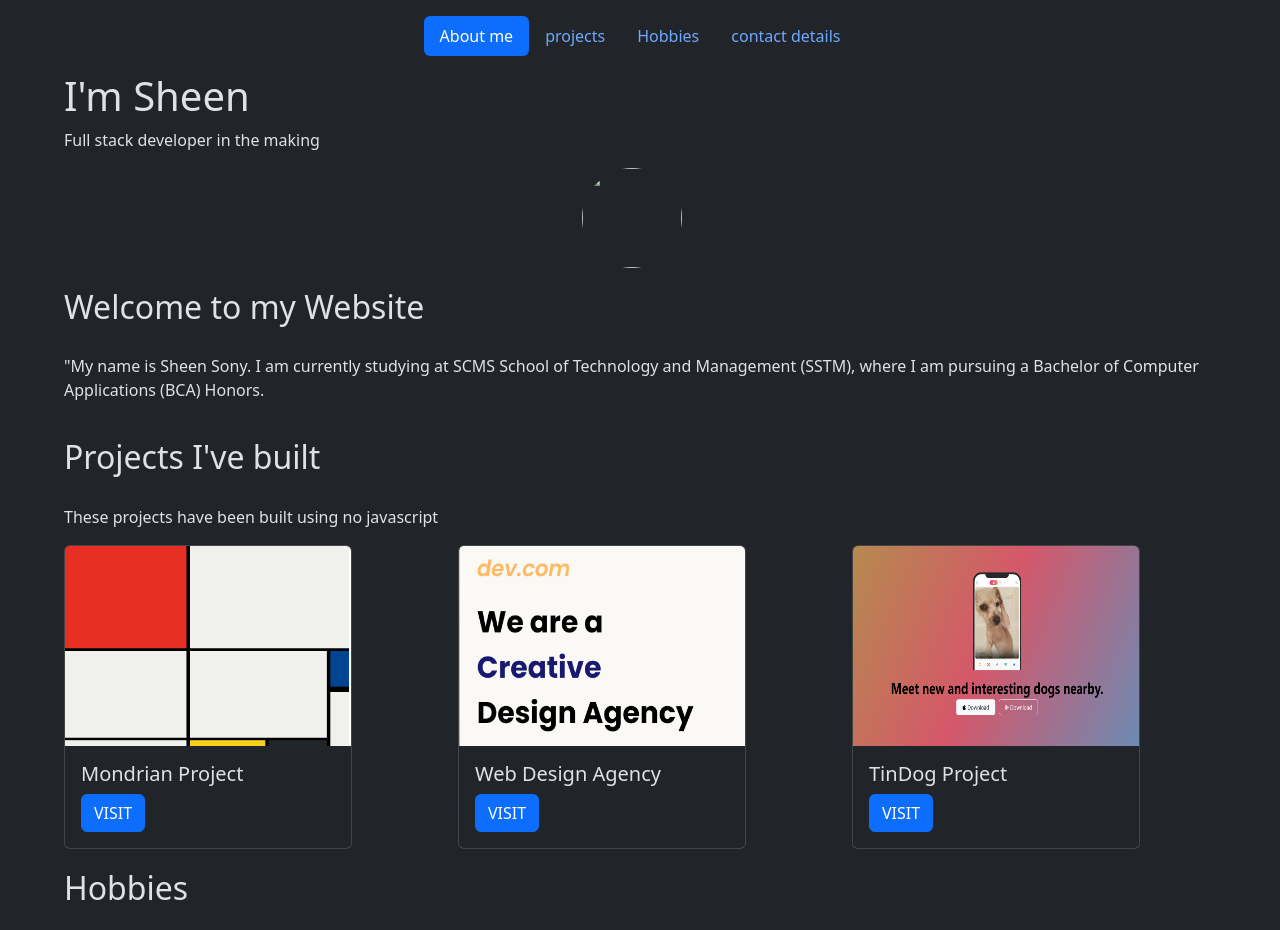
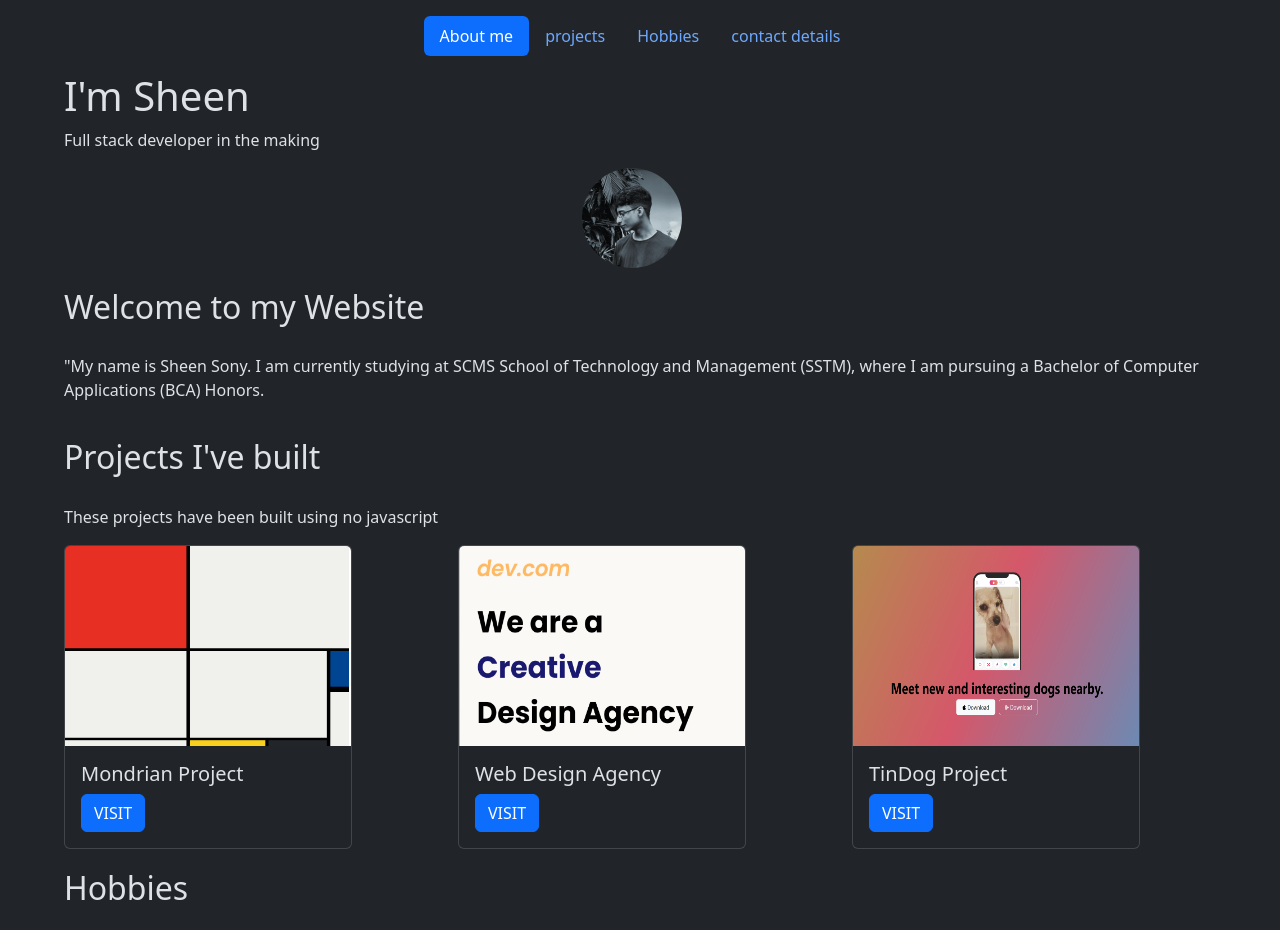
Before and after one commit to sheensony/portfolio, a plain HTML site: page index.html in a window 1280 px wide. Shown: the top 930 px of the page. Drawn offline with nearby package versions, Linux system fonts and the light colour scheme.

Commit message:
Update index.html

```diff
--- a/index.html
+++ b/index.html
@@ -56,7 +56,7 @@
   </header>
 <h1>I'm Sheen</h1>
 <p>Full stack developer in the making</p>
-<img src="./shpfp.jpg" class="sheen">
+<img src="./assets/shpfp.jpg" class="sheen">
 
 </div>
 <div>
```
